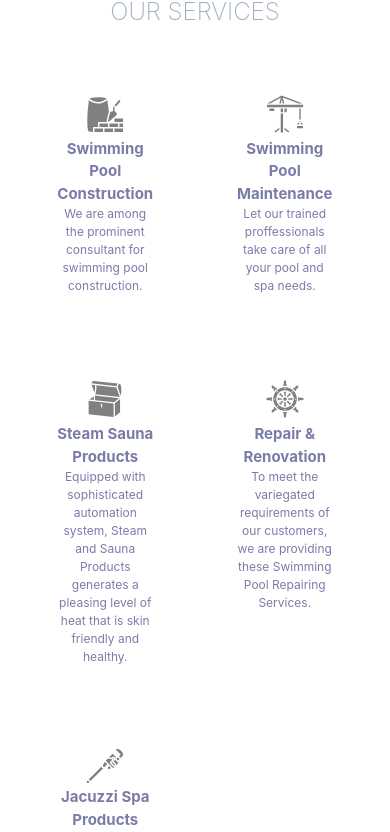
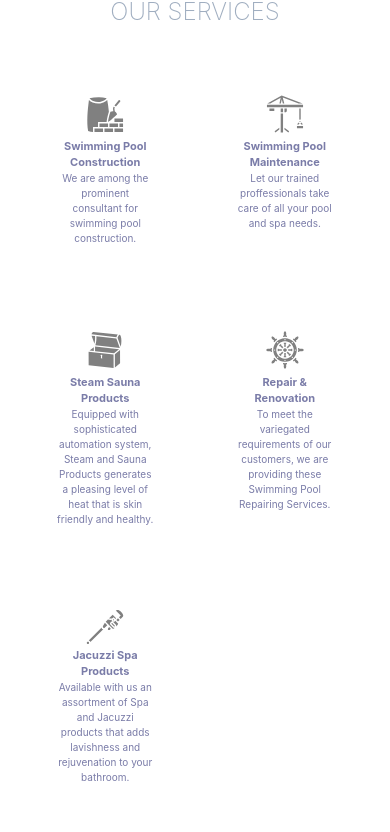
Before and after one commit to ubongn/nacrispools, a Next.js app: page / in a window 390 px wide. Shown: the part 1058-1890 px from the top of the page. Built offline with nearby package versions, Linux system fonts and the light colour scheme.

Commit message:
Responsiveness on Footer

```diff
--- a/component/Footer/FooterCopyright.jsx
+++ b/component/Footer/FooterCopyright.jsx
@@ -39,7 +39,7 @@
       <Box background="#010517" bgSize={"cover"} w="100%">
         <Container
           as={Stack}
-          maxW={"6xl"}
+          maxW="6xl"
           wrap="wrap"
           py={4}
           direction={{ base: "column", md: "row" }}
@@ -47,7 +47,7 @@
           justify={{ base: "center", md: "space-between" }}
           align={{ base: "center", md: "center" }}
         >
-          <Text textColor="whiteAlpha.600" fontSize={{ base: "15px", sm: "sm", md: "md" }}>
+          <Text textColor="whiteAlpha.600" fontSize={{ base: "13px", sm: "sm", md: "md" }}>
             © 2021 Bakorlabs. All rights reserved
           </Text>
           <Stack direction={"row"} spacing={6}>
--- a/component/Services/Services.jsx
+++ b/component/Services/Services.jsx
@@ -44,14 +44,14 @@
           </Square>
 
           <Text
-            fontSize={{ base: "15px", sm: "sm", md: "md" }}
+            fontSize={{ base: "11px", sm: "sm", md: "md" }}
             fontWeight="bold"
             textAlign="center"
             color={"#7A7CA8"}
           >
             Swimming Pool Construction
           </Text>
-          <Text fontSize={{ base: "12px", sm: "sm", md: "md" }} textAlign="center" color={"#7A7CA8"}>
+          <Text fontSize={{ base: "10px", sm: "sm", md: "md" }} textAlign="center" color={"#7A7CA8"}>
             We are among the prominent consultant for swimming pool
             construction.
           </Text>
@@ -71,14 +71,14 @@
           </Square>
 
           <Text
-            fontSize={{ base: "15px", sm: "sm", md: "md" }}
+            fontSize={{ base: "11px", sm: "sm", md: "md" }}
             fontWeight="bold"
             textAlign="center"
             color={"#7A7CA8"}
           >
             Swimming Pool Maintenance
           </Text>
-          <Text fontSize={{ base: "12px", sm: "sm", md: "md" }} textAlign="center" color={"#7A7CA8"}>
+          <Text fontSize={{ base: "10px", sm: "sm", md: "md" }} textAlign="center" color={"#7A7CA8"}>
             Let our trained proffessionals take care of all your pool and spa
             needs.
           </Text>
@@ -98,14 +98,14 @@
           </Square>
 
           <Text
-            fontSize={{ base: "15px", sm: "sm", md: "md" }}
+            fontSize={{ base: "11px", sm: "sm", md: "md" }}
             fontWeight="bold"
             textAlign="center"
             color={"#7A7CA8"}
           >
             Steam Sauna Products
           </Text>
-          <Text fontSize={{ base: "12px", sm: "sm", md: "md" }} textAlign="center" color={"#7A7CA8"}>
+          <Text fontSize={{ base: "10px", sm: "sm", md: "md" }} textAlign="center" color={"#7A7CA8"}>
             Equipped with sophisticated automation system, Steam and Sauna
             Products generates a pleasing level of heat that is skin friendly
             and healthy.
@@ -126,14 +126,14 @@
           </Square>
 
           <Text
-            fontSize={{ base: "15px", sm: "sm", md: "md" }}
+            fontSize={{ base: "11px", sm: "sm", md: "md" }}
             fontWeight="bold"
             textAlign="center"
             color={"#7A7CA8"}
           >
             Repair & Renovation
           </Text>
-          <Text fontSize={{ base: "12px", sm: "sm", md: "md" }} textAlign="center" color={"#7A7CA8"}>
+          <Text fontSize={{ base: "10px", sm: "sm", md: "md" }} textAlign="center" color={"#7A7CA8"}>
             To meet the variegated requirements of our customers, we are
             providing these Swimming Pool Repairing Services.
           </Text>
@@ -153,14 +153,14 @@
           </Square>
 
           <Text
-            fontSize={{ base: "15px", sm: "sm", md: "md" }}
+            fontSize={{ base: "11px", sm: "sm", md: "md" }}
             fontWeight="bold"
             textAlign="center"
             color={"#7A7CA8"}
           >
             Jacuzzi Spa Products
           </Text>
-          <Text fontSize={{ base: "12px", sm: "sm", md: "md" }} textAlign="center" color={"#7A7CA8"}>
+          <Text fontSize={{ base: "10px", sm: "sm", md: "md" }} textAlign="center" color={"#7A7CA8"}>
             Available with us an assortment of Spa and Jacuzzi products that
             adds lavishness and rejuvenation to your bathroom.
           </Text>
```
